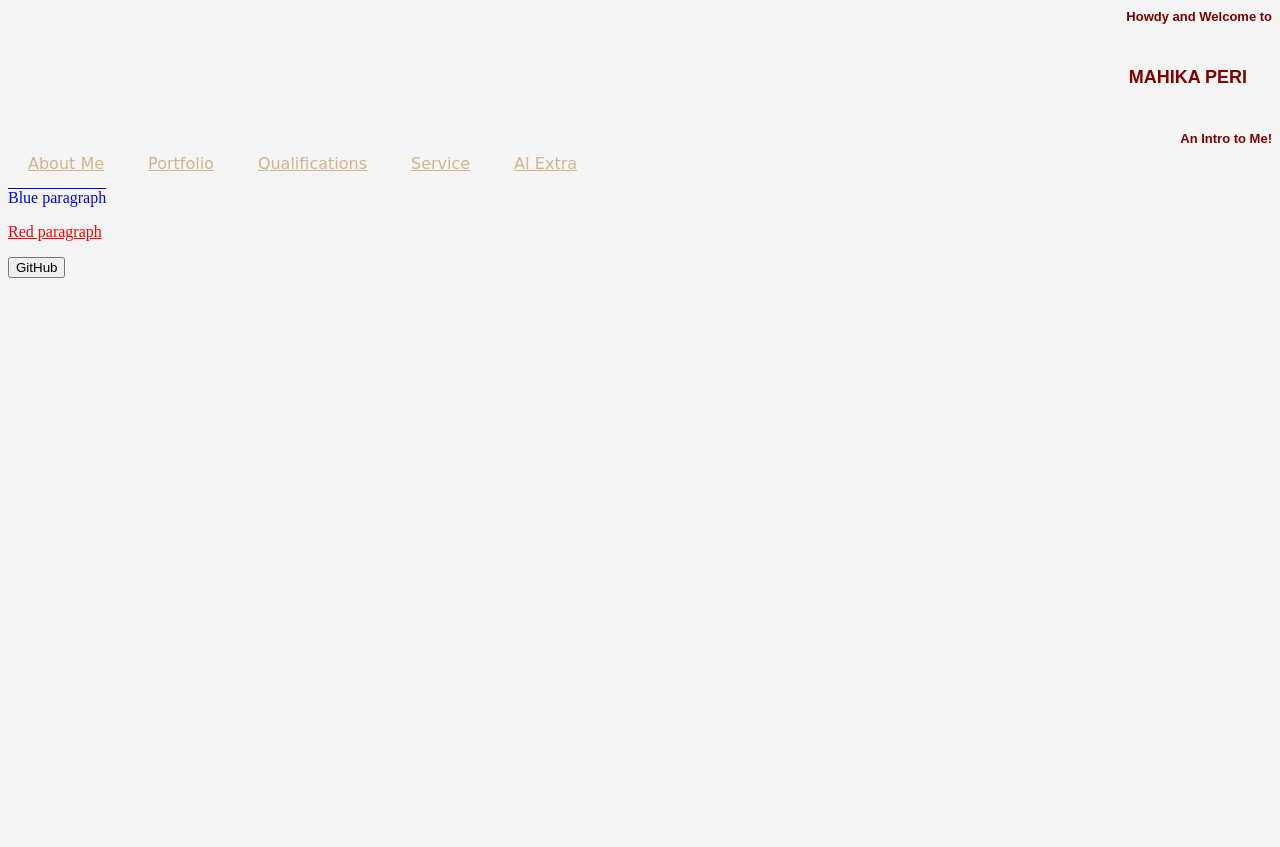
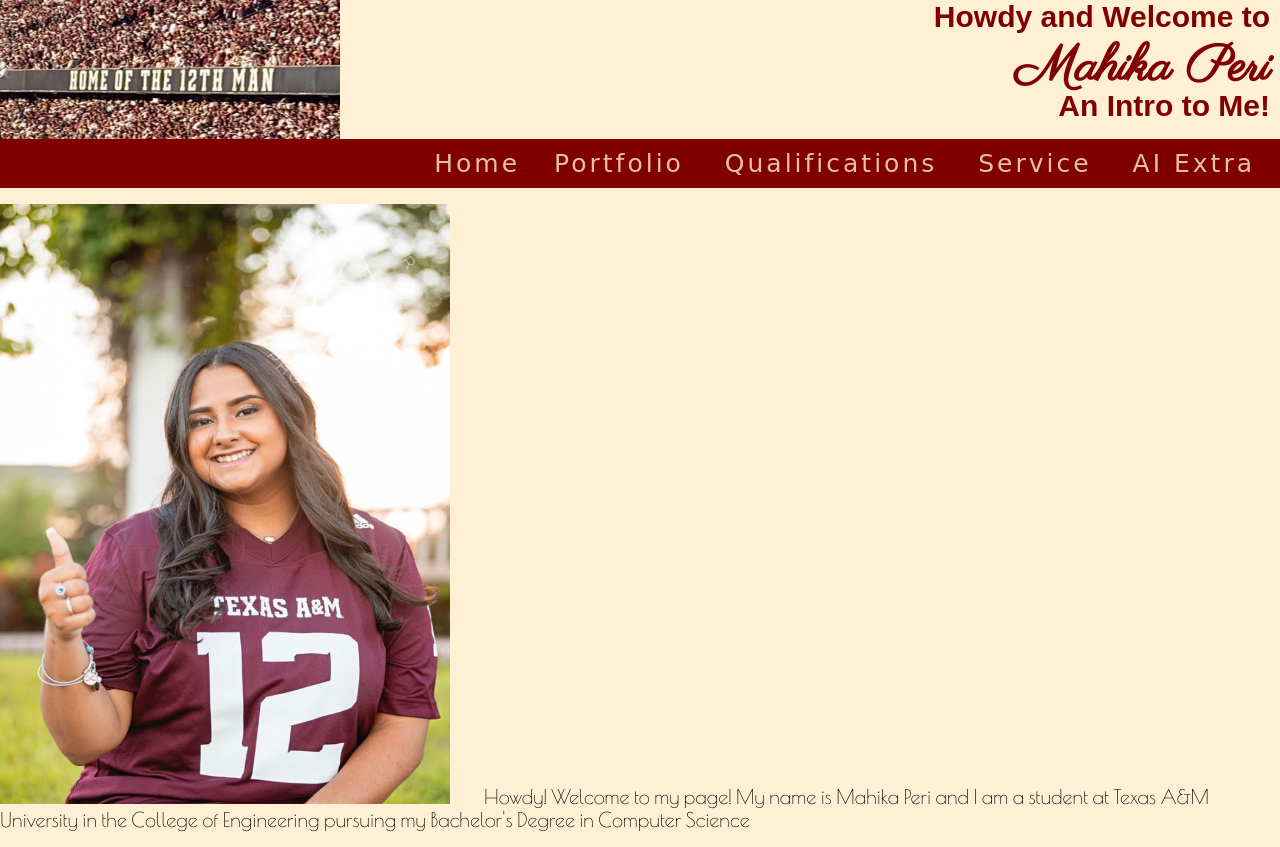
Before and after one commit to mahikaperi/CSCE-315-Lab, a plain HTML site: page home.html in a window 1280 px wide. Before the commit the page ends 800 px from the top, so only its background shows below. Drawn offline with nearby package versions, Linux system fonts and the light colour scheme; a web font is replaced by a local one.

Commit message:
Finalized layout of pages, added images for home page and beginning page description

```diff
--- a/home.html
+++ b/home.html
@@ -5,29 +5,38 @@
         <!-- Reference to CSS sheet -->
         <link rel="stylesheet" type="text/css" href="style.css"></link>
         <!-- Imported Google Font: Sofia -->
-        <link href='https://fonts.googleapis.com/css?family=Sofia' rel='stylesheet'>
+        <link href='https://fonts.googleapis.com/css?family=Oooh Baby' rel='stylesheet'>
         <!-- Imported Google Font: Jacques Francois Shadow -->
-        <link href='https://fonts.googleapis.com/css?family=Jacques Francois Shadow' rel='stylesheet'>
+        <link href='https://fonts.googleapis.com/css?family=Parisienne' rel='stylesheet'>
+        <!-- Imported Google Font: Poiret One -->
+        <link href='https://fonts.googleapis.com/css?family=Poiret One' rel='stylesheet'>
 
     </head>
 
 
     <body>
         <!-- Style h3 text -->
-        <h1> Howdy and Welcome to</h1>
+        <h1>Howdy and Welcome to</h1>
         <!-- Style h1 text -->
-        <h3>MAHIKA PERI</h3>
+        <h3>Mahika Peri</h3>
         <!-- Style h3 text -->
-        <h1> An Intro to Me!</h1>
+        <h1>An Intro to Me!</h1>
         <!-- Internal Links to other pages -->
-        <a href="about.html">About Me</a>
-        <a href="portfolio.html">Portfolio</a>
-        <a href="qualifications.html">Qualifications</a>
-        <a href="service.html">Service</a>
-        <a href="ai.html">AI Extra</a>
+        <nav>
+            <ul>
+                <a href="home.html">Home</a>
+                <a href="portfolio.html"> Portfolio </a>
+                <a href="qualifications.html"> Qualifications </a>
+                <a href="service.html"> Service </a>
+                <a href="ai.html"> AI Extra </a>
+            </ul>
+        </nav>
+        <p style="display:inline-block";>
+        <img src="gigs.jpg" alt="Class of '25" style="width:450px;height:600px;">
 
-        <p class="blue_overline_text">Blue paragraph</p>
-        <p id="red_underline_text">Red paragraph</p>
-        <button type="button" onclick="button1()">GitHub</button>
+        <h7>
+            Howdy! Welcome to my page! My name is Mahika Peri and I am a student at Texas A&M University in the College of Engineering pursuing my Bachelor's Degree in Computer Science
+        </h7>
+        </p>
     </body>
 </html>
--- a/style.css
+++ b/style.css
@@ -1,43 +1,126 @@
 body {
-    background-color: whitesmoke;
+    background-color: papayawhip;
+    margin: 0px;
+    background-image: url('12man.jpg');
+    background-size: 340px 180px;
+    background-repeat: no-repeat;
+    background-position: 0px 0px 0px 20px;
 }
 
-h1 {
+h1 {/*intro*/
+    text-shadow: 5px;
     text-align: right;
-    font-size: small;
-    font-family: "Sofia", sans-serif;
+    font-size: 30px;
+    font-family: "Oooh Baby", sans-serif;
     color: maroon;
+    margin-top: 0px;
+    margin-bottom: 0px;
+    margin-right: 10px;
+}
+
+h3 {/*mahika*/
+    text-align: right;
+    font-size: 50px;
+    font-family: "Parisienne", sans-serif;
+    color: maroon;
+    height: 0px;
+    margin-bottom: 55px;
+    margin-top: 0px;
+    margin-right: 10px;
+}
+
+h4 {/*Tab Titles*/
+    margin-top: 10px;
+    margin-left: 10px;
+    margin-bottom: 0px;
+    text-align: left;
+    font-size: 40px;
+    font-family: "Oooh Baby", sans-serif;
+    color: maroon;
+    padding: 0px 0px;
+}
+
+h5 {/*Body text*/
+    font-size: 20px;
+    font-family: "Poiret One", sans-serif;
+    font-weight: 30px;
+    margin-left: 30px;
+    margin-top: 0px;
+}
+
+h6 {/*Body text category*/
+    font-size: 20px;
+    font-family: "Poiret One", sans-serif;
+    font-weight: 30px;
+    margin-left: 20px;
+    margin-top: 0px;
+    margin-bottom: 10px;
+    text-decoration: underline;
+}
+
+a {
+
+    font-family: cursive, sans-serif;
+    color: maroon;
+    opacity: 0.8;
+    font-size: 25px;
+    text-decoration: none;
+    letter-spacing: 3px;
+    padding-top: 10px;
+    padding-bottom: 10px;
+    padding-left: 15px;
+    padding-right: 15px;
+    text-align: center;
+    margin: 0px;
+}
+
+nav {
+    background-color: maroon;
+    margin-bottom: 0px;
 
 }
 
-h3 {
+nav ul {
     text-align: right;
-    font-size: large;
-    font-family: "Jacques Francois Shadow", sans-serif;
-    color: maroon;
-    padding: 25px 25px 25px 25px;
-}
+    padding: 10px;
+    margin-bottom: 0px;
 
-a {
-    padding: 20px 20px 20px 20px;
-    font-family: cursive, sans-serif;
-    color: maroon;
-    font-size: medium;
 }
 
 a:link {
-    color: tan;
+    color: papayawhip;
+    background-color: maroon;
+
+
 }
 
 a:visited {
-    color: tan;
+    color: papayawhip;
+    text-decoration: none;
 }
 
-.blue_overline_text { /* This is a comment! */
-    color: blue;
-    text-decoration: overline;
-    }
-    #red_underline_text {
-    color:red;
-    text-decoration: underline;
+a:hover {
+    color: maroon;
+    background-color: papayawhip;
+    text-decoration: none;
+    text-transform:initial;
 }
+
+a:active {
+    color: maroon;
+    background-color: papayawhip;
+    text-decoration: dotted;
+}
+
+button {
+    margin-left: 20px;
+}
+
+h7 {
+    font-size: 20px;
+    font-family: "Poiret One", sans-serif;
+    font-weight: 30px;
+    margin-left: 30px;
+    margin-top: 0px;
+
+}
```
Also changed, not shown: about.html (deleted, +0 -14 lines), portfolio.html (+63 -0 lines), qualifications.html (+38 -0 lines), service.html (+39 -0 lines), 12man.jpg (added), gigs.JPG (added), 1 other file.
